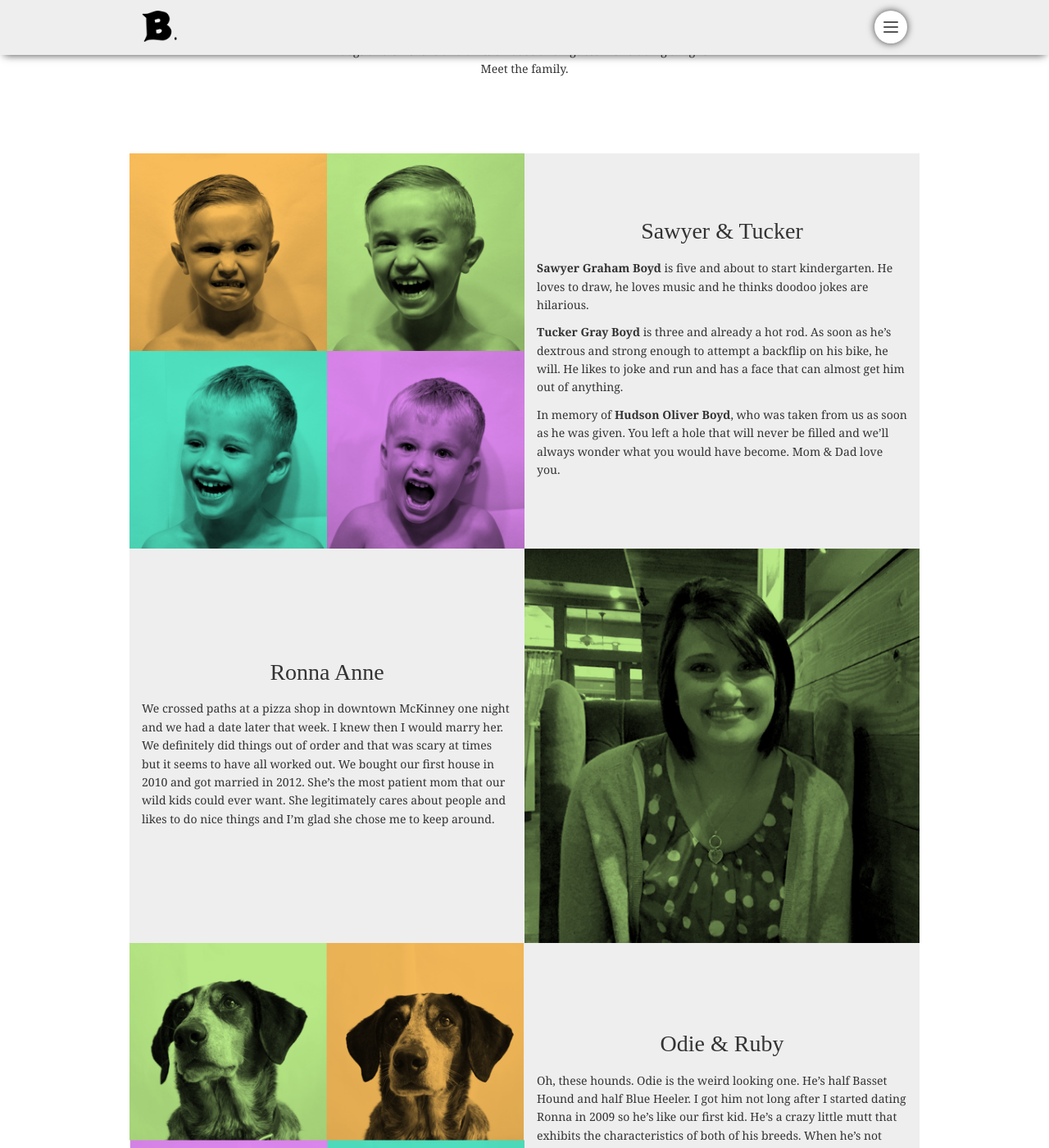
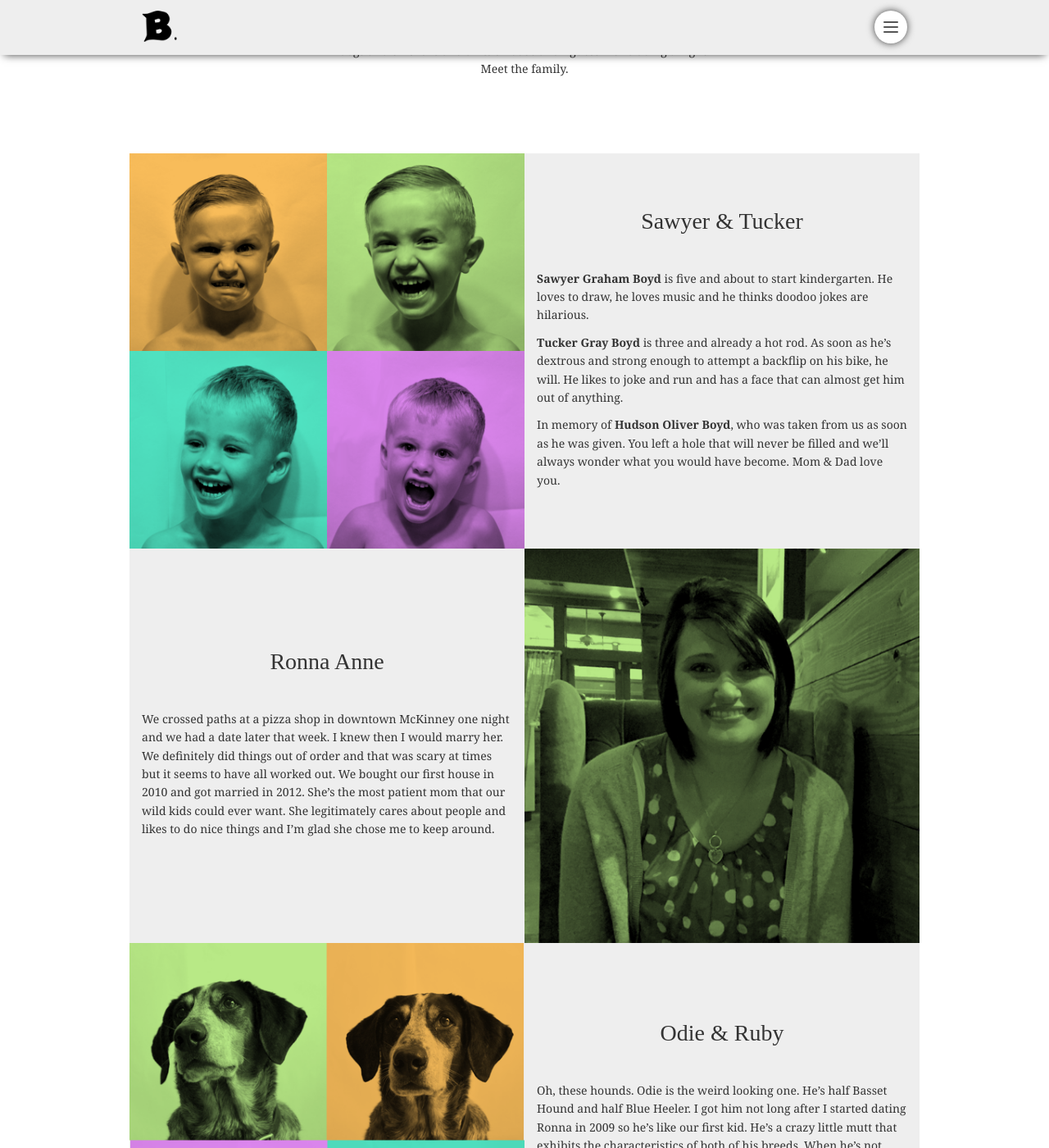
Before and after one commit to joshadamboyd/joshadamboyd.github.io, a Jekyll site: the page built from family.html, in a window 1280 px wide and 1400 px high, scrolled down 597 px. Shown: the whole window at 82% size. Built offline with Jekyll 4.4.1, drawn with Linux system fonts in a browser that asks for light colours; some web fonts are replaced; comment, search, counter and statistics services are not loaded.

Commit message:
About section title padding

```diff
--- a/_sass/pages/_about.scss
+++ b/_sass/pages/_about.scss
@@ -4,6 +4,11 @@
   font-family: 'Lily Script One';
   font-size: 200%;
   text-align: center;
+  padding: 25px 0;
+
+  @media (min-width: $screen-md) {
+    padding-top: 0;
+  }
 
   &.about-title-earlies { }
 
```
